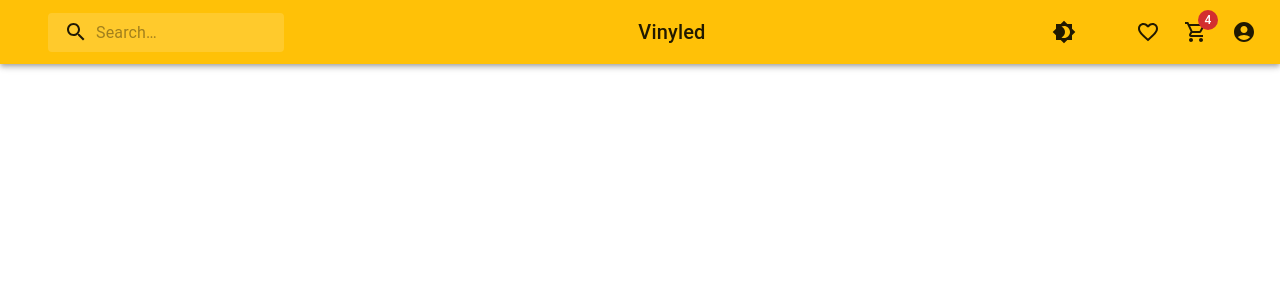
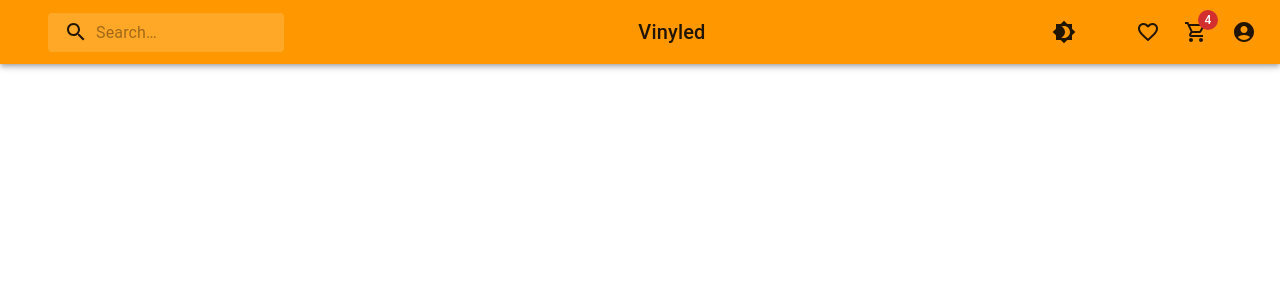
Before and after one commit to doychinivanov/e-commerce-record-shop, a React (Create React App) app in the folder client/: page / in a window 1280 px wide. Shown: the top 300 px of the page. Built offline with nearby package versions, Linux system fonts and the light colour scheme.

Commit message:
some color palletes set up for dark and light mode

```diff
--- a/client/src/contexts/ColorModeCtx.js
+++ b/client/src/contexts/ColorModeCtx.js
@@ -1,6 +1,6 @@
 import React, { useContext, useState, useMemo } from 'react';
 import { createTheme, ThemeProvider } from "@mui/material";
-import { amber, grey, deepOrange } from '@mui/material/colors';
+import { orange, grey, deepOrange } from '@mui/material/colors';
 
 const ColorModeCtx = React.createContext();
 
@@ -14,8 +14,8 @@ export const ColorModeProvider = ({ children }) => {
           ...(mode === 'light'
             ? {
                 // palette values for light mode
-                primary: amber,
-                divider: amber[200],
+                primary: orange,
+                divider: orange[700],
                 text: {
                   primary: grey[900],
                   secondary: grey[800],
@@ -23,14 +23,14 @@ export const ColorModeProvider = ({ children }) => {
               }
             : {
                 // palette values for dark mode
-                primary: deepOrange,
-                divider: deepOrange[700],
+                primary: grey,
+                divider: grey[700],
                 background: {
-                  default: deepOrange[900],
-                  paper: deepOrange[900],
+                  primary: '#fff',
+                  secondary: grey[500],
                 },
                 text: {
-                  primary: '#fff',
+                  primary: '#f5f5f5',
                   secondary: grey[500],
                 },
               }),
```
